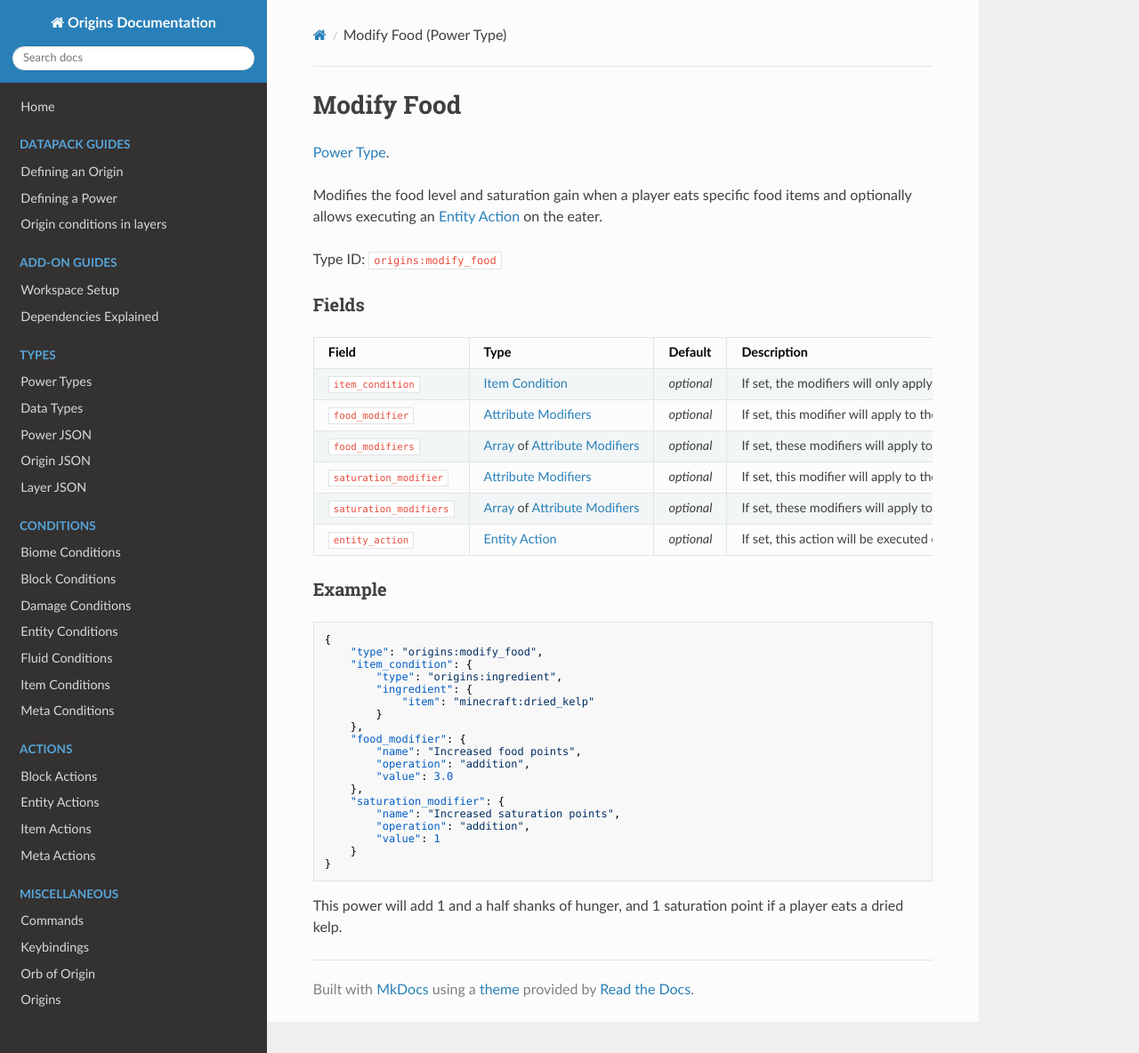
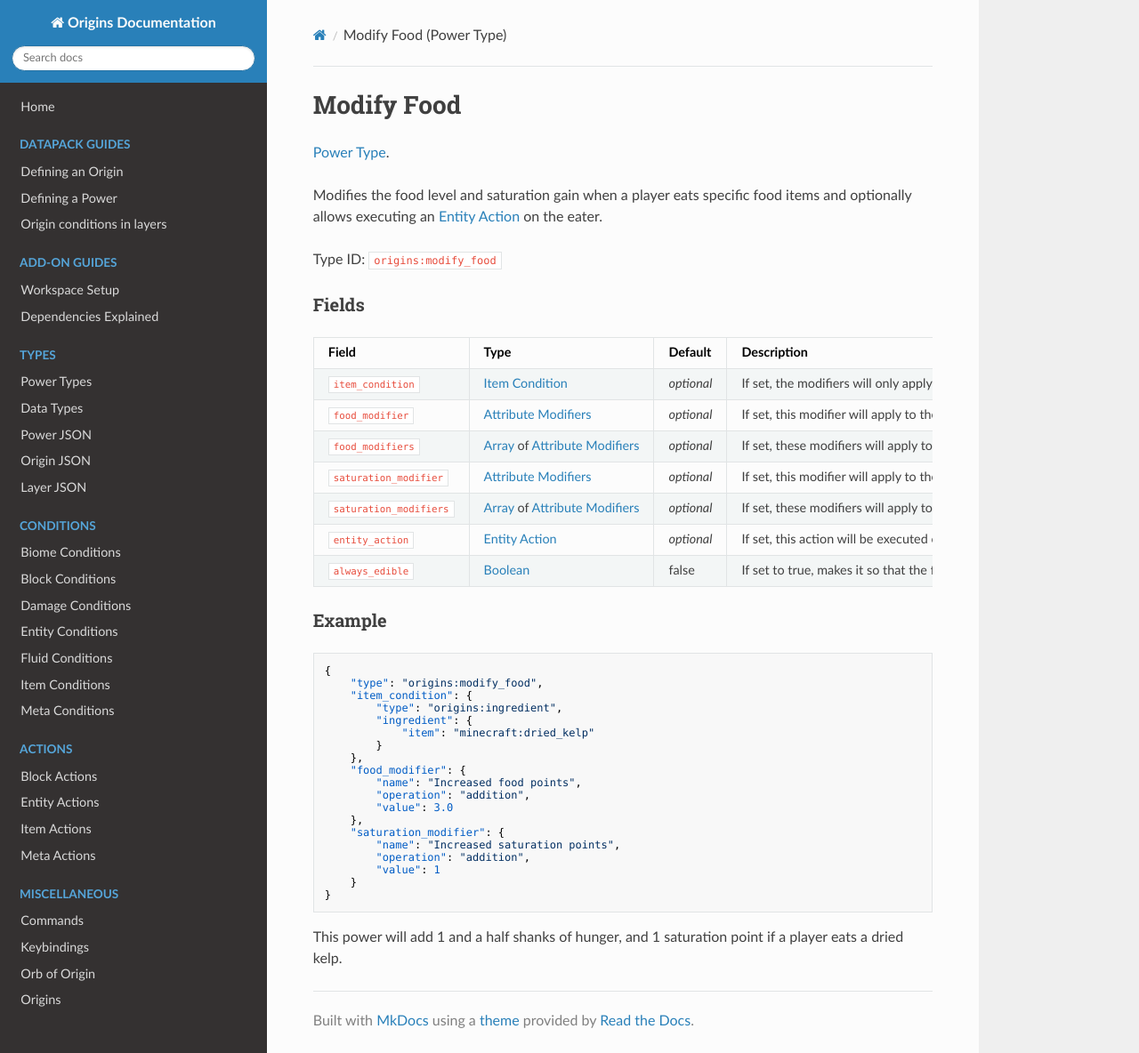
Before and after one commit to apace100/origins-docs, an MkDocs documentation site: the page built from docs/power_types/modify_food.md, in a window 1280 px wide and 1184 px high. Shown: the whole window at 89% size. Built offline with MkDocs 1.6.1, drawn with Linux system fonts in a browser that asks for light colours; nearby versions of some CDN libraries.

Commit message:
Updated `modify_food.md` To include the `always_edible` field

```diff
--- a/docs/power_types/modify_food.md
+++ b/docs/power_types/modify_food.md
@@ -20,6 +20,7 @@ Field  | Type | Default | Description
 `saturation_modifier` | [Attribute Modifiers](../data_types/attribute_modifier.md) | _optional_ | If set, this modifier will apply to the saturation gained by eating.
 `saturation_modifiers` | [Array](../data_types/array.md) of [Attribute Modifiers](../data_types/attribute_modifier.md) | _optional_ | If set, these modifiers will apply to the saturation gained by eating.
 `entity_action` | [Entity Action](../entity_actions.md) | _optional_ | If set, this action will be executed on the entity eating this item.
+`always_edible` | [Boolean](../data_types/boolean.md) | false | If set to true, makes it so that the food item can still be eaten regardless if the player's hunger bar is full.
 
 
 ### Example
```
